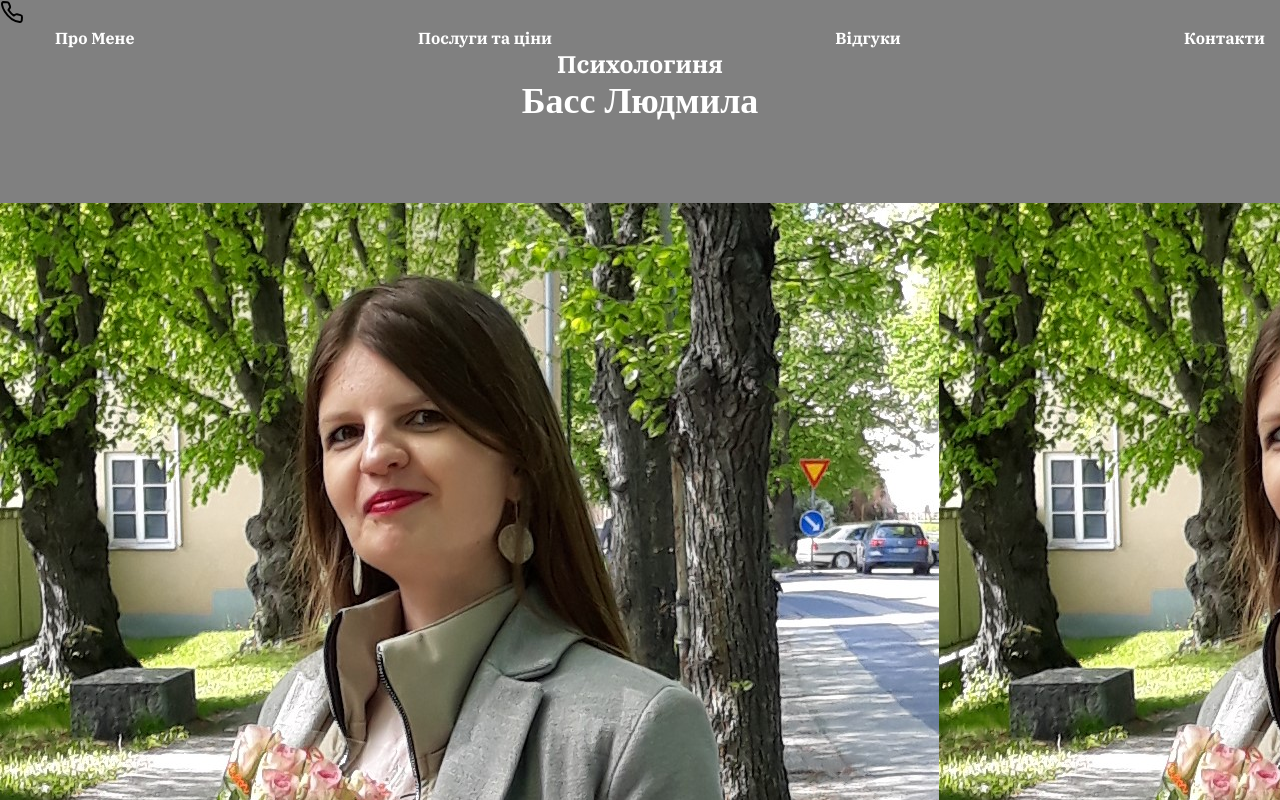
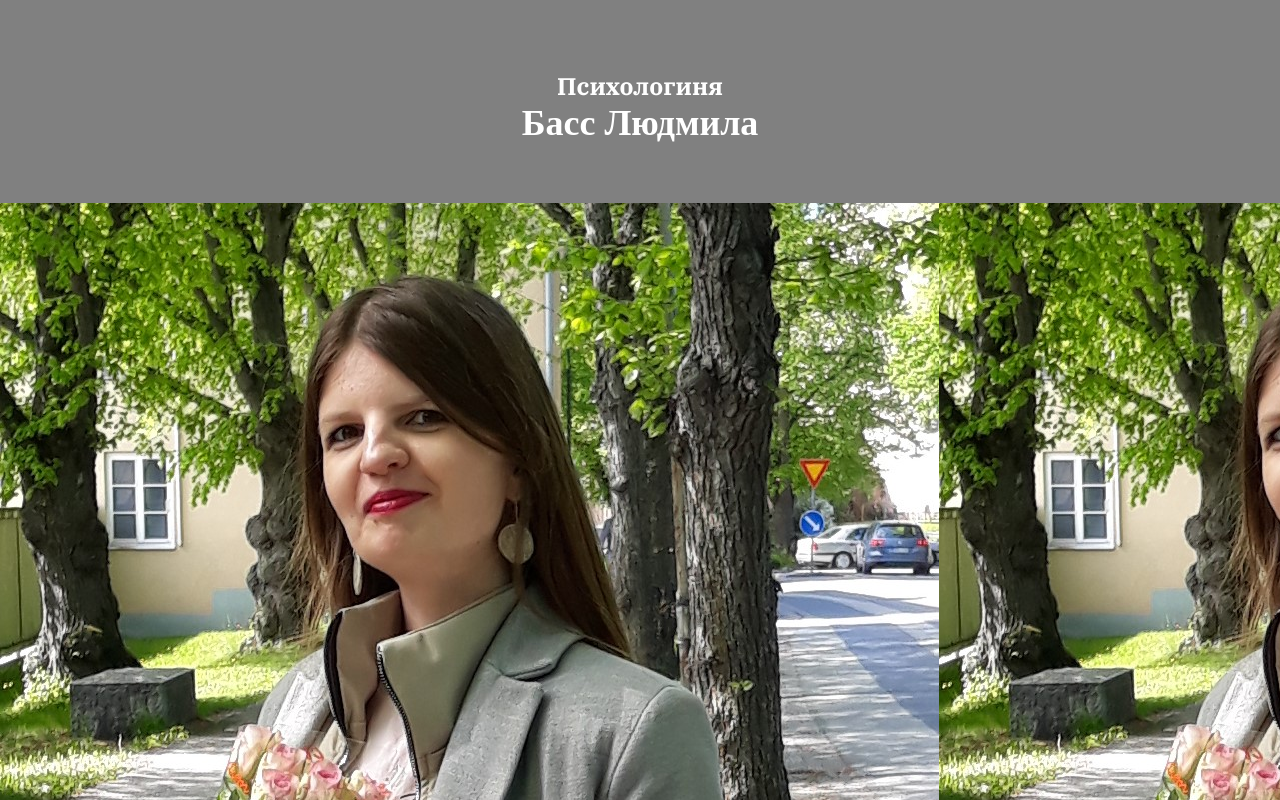
Before and after one commit to dmitruz/psychologist_liuda, a React (Create React App) app: page / in a window 1280 px wide. Shown: the top 800 px of the page. Built offline with nearby package versions, Linux system fonts and the light colour scheme.

Commit message:
fixed mobile menu

```diff
--- a/src/components/Header/Header.scss
+++ b/src/components/Header/Header.scss
@@ -5,6 +5,16 @@
     height: 25vh;
     display: grid;
 
+}
+
+.logo__container {
+    display: block;
+}
+
+@media (min-width: 480px) {
+    .logo__container {
+        display: none;
+    }
 }
 
 @media (min-width: 768px) {
@@ -21,8 +31,12 @@
     }
 }
 
+.header__navigation {
+    display: flex;
+}
+
 @media (min-width: 1024px) {
-    .header__navigation .menu-content {
+    .header__navigation {
         display: flex;
         flex-direction: row;
         justify-content: space-between;
@@ -30,7 +44,7 @@
         /* For horizontal layout on desktop */
     }
 
-    .header__navigation .menu-content__text {
+    .header__navigation {
         font-size: 16px;
         /* Adjust font size for desktop */
         font-weight: 700;
@@ -38,9 +52,15 @@
         /* Adjust margins for horizontal layout */
     }
 
-    .header__navigation .menu-content__img {
+    .header__navigation {
         margin: 0 10px;
         /* Adjust margins for desktop */
+    }
+}
+
+@media (min-width: 768px) {
+    .header__content {
+        margin-top: 40px;
     }
 }
 
@@ -56,25 +76,12 @@
     }
 }
 
-.menu-content {
-    display: none;
-    /* Hide by default on mobile */
+@media (min-width: 768px) {
+    .burger {
+        display: none;
+    }
 }
 
-.menu-content__text {
-    font-family: "IBM Plex Serif", serif;
-    font-weight: 700;
-    font-size: 16px;
-    color: white;
-    margin-left: 20px;
-    text-decoration: none;
-}
-
-@media (min-width: 1024px) {
-    .menu-content {
-        display: flex;
-    }
-}
 
 .logo__img {
     width: 24px;
@@ -85,6 +92,8 @@
 .burger__img {
     width: 24px;
 }
+
+
 
 .header__title {
     font-family: "IBM Plex Serif", serif;
--- a/src/components/Header/Header.tsx
+++ b/src/components/Header/Header.tsx
@@ -1,5 +1,6 @@
 import React, { useState } from 'react';
 import './Header.scss';
+import '../MobileMenu/MobileMenu.scss';
 import logo from '../images/phone-call.svg';
 import burgerMenu from '../images/burger-simple.svg';
 import burgerSimple from '../images/burger-menu-right-svgrepo-com.svg';
@@ -21,9 +22,11 @@ export const Header = () => {
 
     return (
         <header className="header" id="home">
-            <a href="home" className="logo">
-                <img src={logo} alt="logoImg" className="logo__img" />
-            </a>
+            <div className="logo__container">
+                <a href="home" className="logo">
+                    <img src={logo} alt="logoImg" className="logo__img" />
+                </a>
+            </div>
             <nav className="header__navigation">
 
                 <a href="#menu" className="burger" onClick={handleImageClick}>
--- a/src/components/MobileMenu/MobileMenu.scss
+++ b/src/components/MobileMenu/MobileMenu.scss
@@ -11,8 +11,8 @@
     border: none;
     cursor: pointer;
     position: absolute;
-    right: 20%;
-    top: 50%;
+    right: 35%;
+    top: 5%;
 
 }
 
@@ -37,6 +37,57 @@
     }
 }
 
+.close-menu {
+    width: 24px;
+    height: 24px;
+    background-color: transparent;
+    border-radius: 50%;
+    margin-bottom: 10px;
+}
+
+.menu-content {
+    opacity: 0;
+    visibility: hidden;
+    transition: opacity 0.5s ease, visibility 0.5s ease;
+    flex-direction: column;
+
+}
+
+.menu-content.open {
+    opacity: 1;
+    visibility: visible;
+}
+
+.menu-opened {
+    display: flex;
+    flex-direction: column;
+}
+
+@media (min-width: 768px) {
+    .menu-content {
+        display: flex;
+        flex-direction: row;
+
+        &__text {
+            padding-left: 24px;
+        }
+    }
+}
+
+.menu-content__text {
+    font-family: "IBM Plex Serif", serif;
+    font-weight: 700;
+    font-size: 16px;
+    color: white;
+    margin-left: 20px;
+    text-decoration: none;
+}
+
+@media (min-width: 1024px) {
+    .menu-content {
+        display: flex;
+    }
+}
 
 
 .menu__sociale {
--- a/src/components/MobileMenu/MobileMenu.tsx
+++ b/src/components/MobileMenu/MobileMenu.tsx
@@ -1,3 +1,4 @@
+
 import './MobileMenu.scss';
 import downArrow from '../images/down-arrow-multimedia-option.svg';
 import faceBook from '../images/facebook-round.svg';
@@ -9,12 +10,13 @@ import gMail from '../images/gmail.svg';
 
 
 export const MobileMenu = ({ handleCloseMenu }: { handleCloseMenu: () => void }) => {
+
     return (
         <div className="floating-menu">
             <button className="close-menu" onClick={handleCloseMenu}>
                 <h2 className="close-text">X</h2>
             </button>
-            <div className="menu-content">
+            <div className="menu-opened">
                 <a href="#about-me" className="menu-content__text">Про Мене</a>
                 <a href="#my-services" className="menu-content__text">Послуги та ціни</a>
                 <a href="#reviews" className="menu-content__text">Відгуки</a>
```
